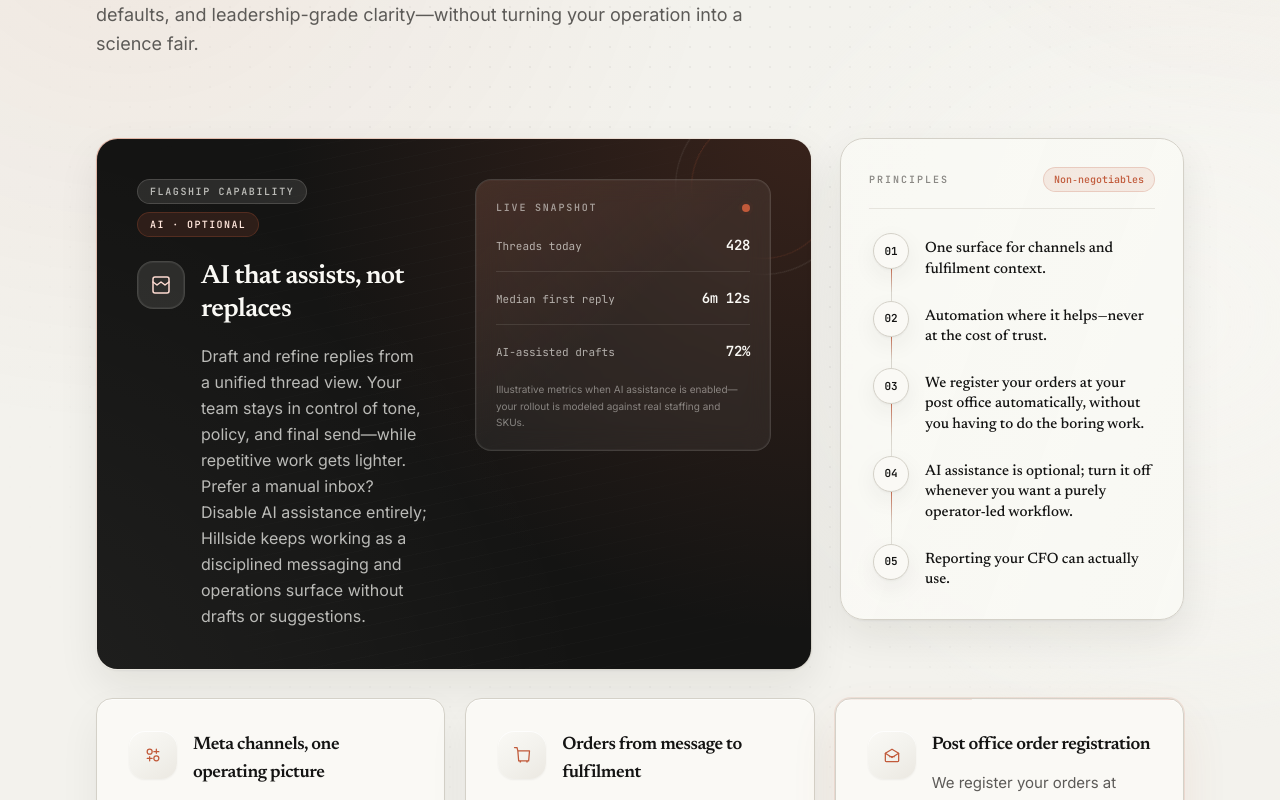
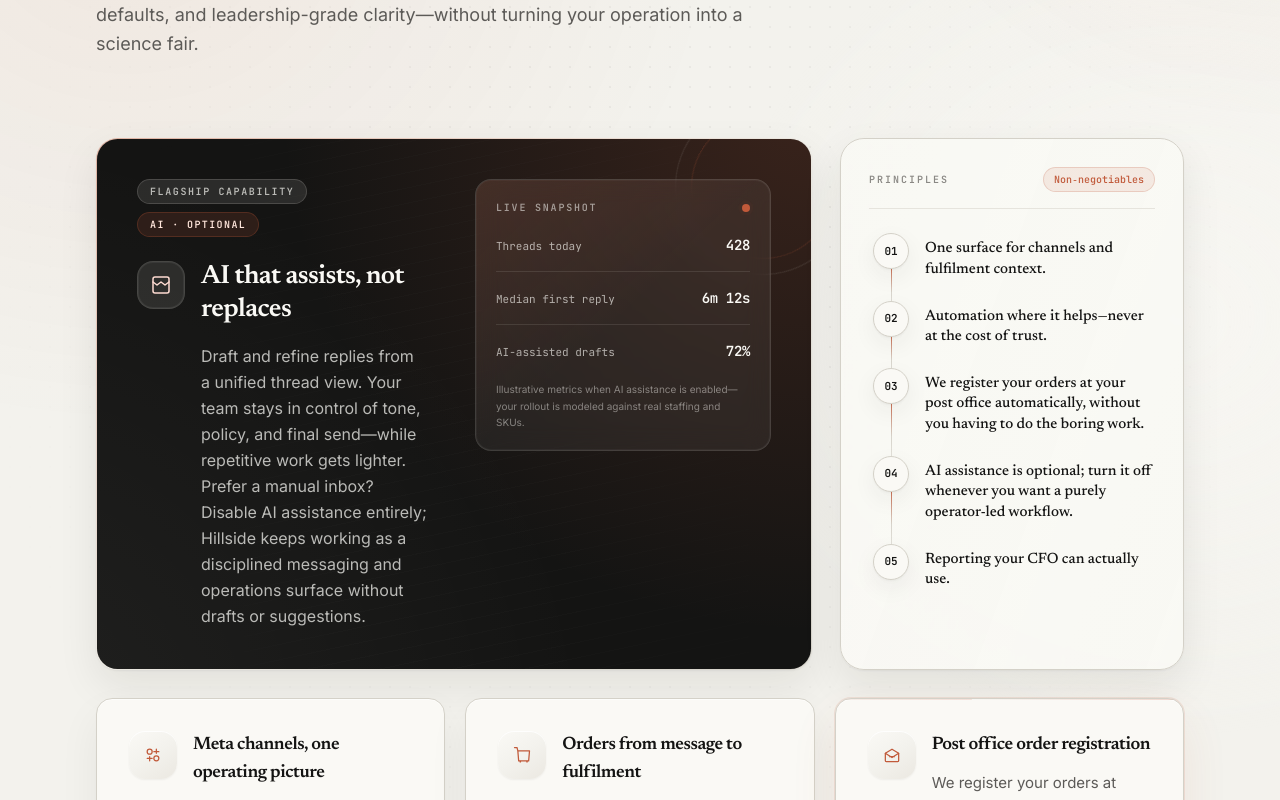
Before and after one commit to AdemSulimani/hillside-website, a React (Vite) app in the folder hillside-website/: page / in a window 1280 px wide. Shown: the part 1380-2180 px from the top of the page. Built offline with nearby package versions, Linux system fonts and the light colour scheme.

Commit message:
Update Home.tsx

```diff
--- a/hillside-website/src/pages/Home.tsx
+++ b/hillside-website/src/pages/Home.tsx
@@ -124,9 +124,9 @@ const PLATFORM_PRINCIPLES = [
 
 function PlatformPrinciplesRail() {
   return (
-    <div className="relative overflow-hidden rounded-3xl border border-border-strong bg-paper/85 p-6 shadow-lift backdrop-blur-[2px] sm:p-7">
+    <div className="relative flex h-full min-h-0 flex-col overflow-hidden rounded-3xl border border-border-strong bg-paper/85 p-6 shadow-lift backdrop-blur-[2px] sm:p-7">
       <div className="pointer-events-none absolute inset-0 platform-live-shimmer opacity-60" aria-hidden />
-      <div className="relative flex items-center justify-between gap-3 border-b border-border pb-4">
+      <div className="relative flex shrink-0 items-center justify-between gap-3 border-b border-border pb-4">
         <p className="font-mono text-[10px] font-semibold uppercase tracking-[0.2em] text-ink-faint">
           Principles
         </p>
@@ -134,6 +134,7 @@ function PlatformPrinciplesRail() {
           Non‑negotiables
         </span>
       </div>
+      <div className="relative flex min-h-0 flex-1 flex-col">
         <ol className="relative mt-6 space-y-5">
           {PLATFORM_PRINCIPLES.map((text, i) => (
             <li key={text} className="relative flex gap-4 pl-1">
@@ -152,6 +153,8 @@ function PlatformPrinciplesRail() {
             </li>
           ))}
         </ol>
+        <div className="min-h-0 flex-1" aria-hidden />
+      </div>
     </div>
   )
 }
@@ -395,12 +398,12 @@ export function Home() {
             </div>
           </header>
 
-          <div className="grid grid-cols-1 gap-6 lg:grid-cols-12 lg:gap-7">
-            <div className="lg:col-span-8">
+          <div className="grid grid-cols-1 gap-6 lg:grid-cols-12 lg:items-stretch lg:gap-7">
+            <div className="flex min-h-0 flex-col lg:col-span-8">
               <PlatformFeaturedCard />
             </div>
 
-            <aside className="lg:col-span-4 lg:sticky lg:top-28 lg:self-start">
+            <aside className="flex min-h-0 flex-col lg:col-span-4">
               <PlatformPrinciplesRail />
             </aside>
 
```
Lines whose indentation alone changed are shown as unchanged.
